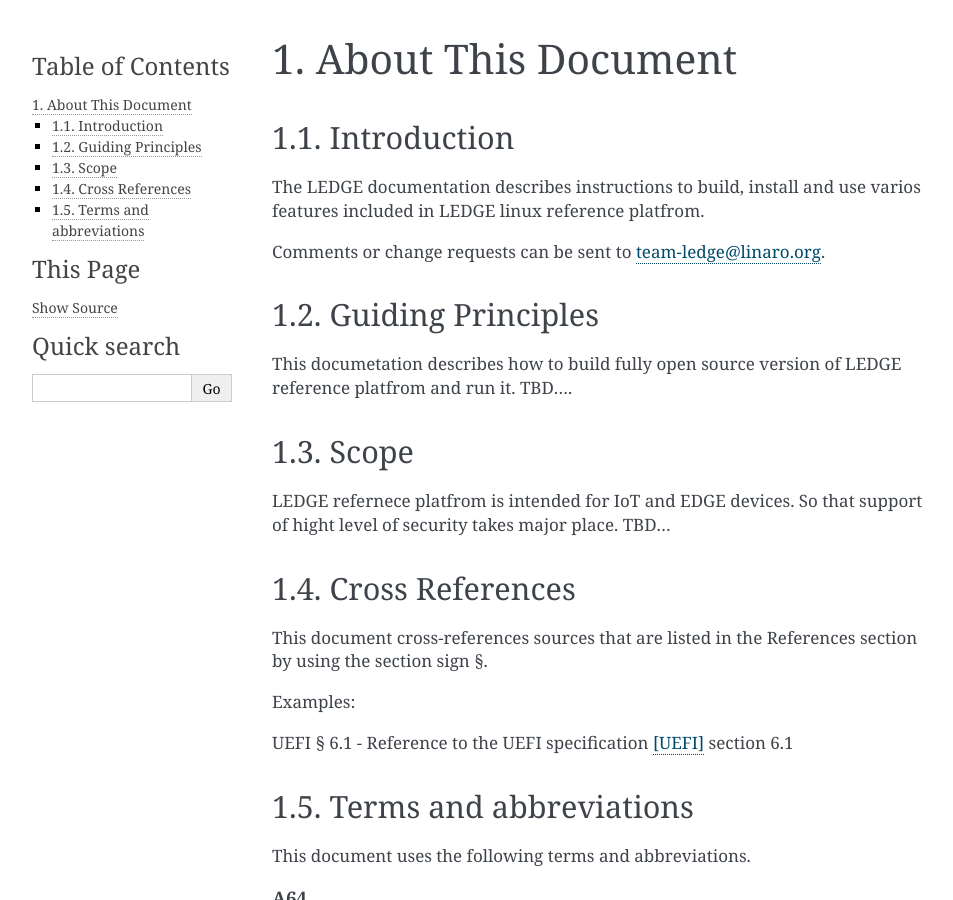
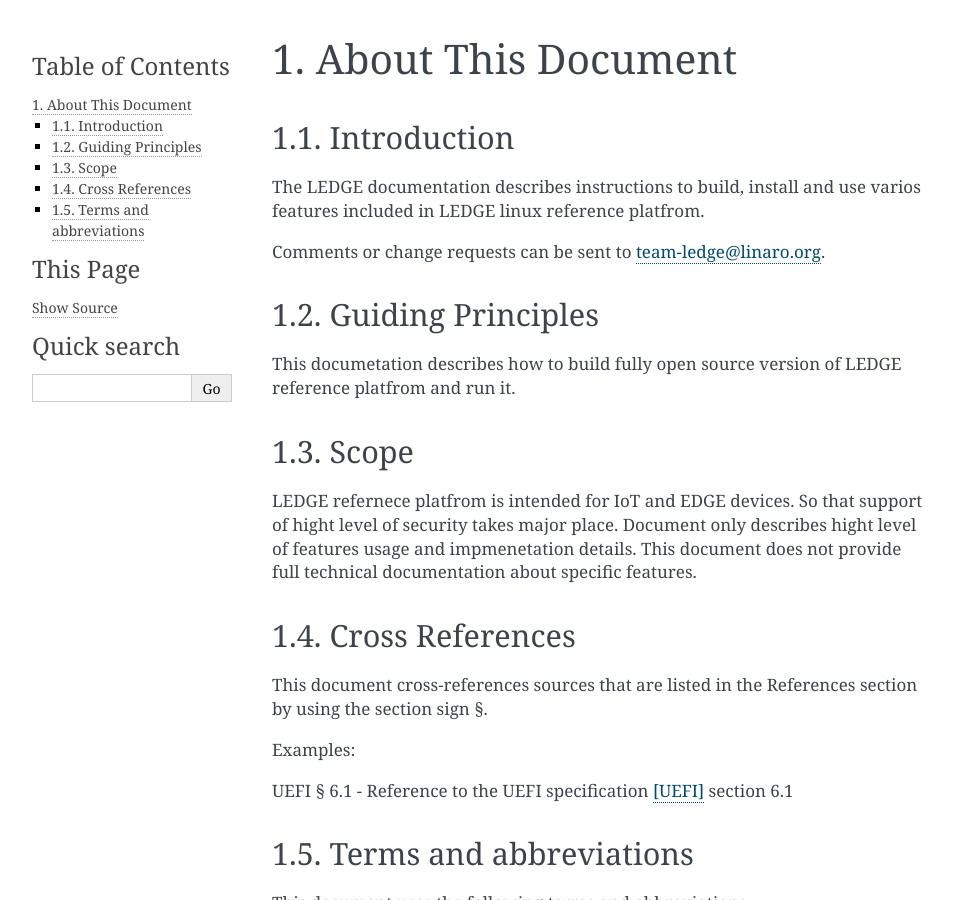
Before and after one commit to cpriouzeau/ledge-doc, a Sphinx documentation site: the page built from source/chapter1-about.rst, in a window 1280 px wide and 900 px high. Shown: the whole window, without its empty margins (148-1101 px from the left). Built offline with Sphinx 7.4.7, drawn with Linux system fonts in a browser that asks for light colours.

```diff
--- a/source/chapter1-about.rst
+++ b/source/chapter1-about.rst
@@ -16,13 +16,15 @@ Guiding Principles
 ==================
 
 This documetation describes how to build fully open source version of LEDGE
-reference platfrom and run it. TBD....
+reference platfrom and run it.
 
 Scope
 =====
 
 LEDGE refernece platfrom is intended for IoT and EDGE devices. So that support
-of hight level of security takes major place. TBD...
+of hight level of security takes major place. Document only describes hight level
+of features usage and impmenetation details. This document does not provide full
+technical documentation about specific features.
 
 Cross References
 ================
--- a/source/index.rst
+++ b/source/index.rst
@@ -31,6 +31,7 @@ Creative Commons, PO Box 1866, Mountain View, CA 94042, USA.
    :numbered:
 
    chapter1-about
+   overview
    chapter2-oe
    chapter3-debian
    chapter4-firmware
```
Also changed, not shown: source/overview.rst (added, +29 -0 lines).
